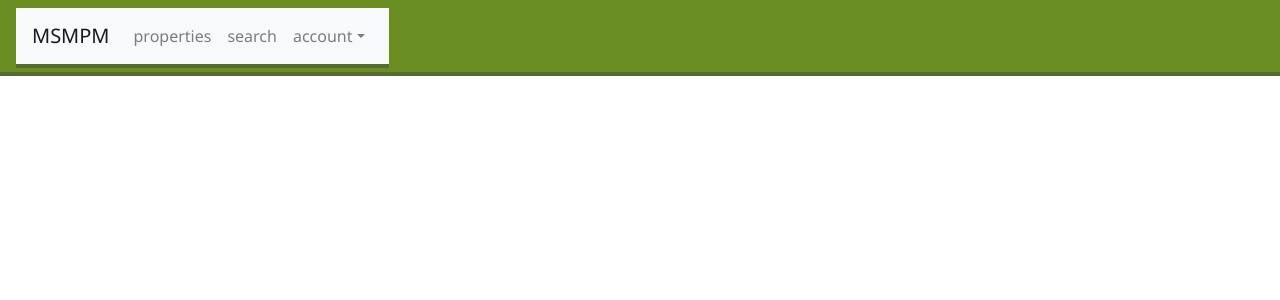
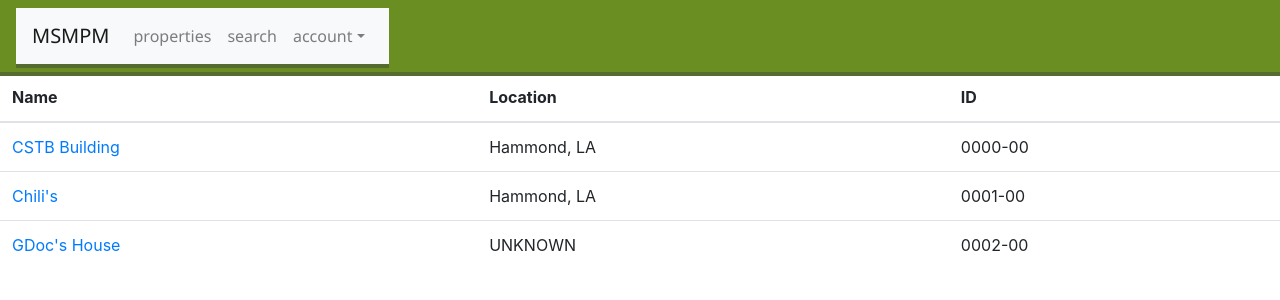
Before and after one commit to thomasgit227/CMPS285, a React (Create React App) app in the folder msmpm/msmpm/: page /properties in a window 1280 px wide. Shown: the top 300 px of the page. Built offline with nearby package versions, Linux system fonts and the light colour scheme.

Commit message:
Reorganized Project to be More Modular

```diff
--- a/msmpm/msmpm/src/home/App.js
+++ /dev/null
@@ -1,38 +0,0 @@
-import React from 'react';
-import { BrowserRouter, Redirect, Route, Switch } from 'react-router-dom';
-import './App.css';
-import AppNavbar from './AppNavbar';
-import EditHistory from './EditHistory';
-import Leaderboard from './Leaderboard';
-
-function App() {
-  return (
-    <div>
-      <BrowserRouter>
-        <Switch>
-
-          <Route path="/home">
-            <AppNavbar/>
-            <Leaderboard/>
-            <EditHistory/>
-          </Route>
-
-          <Route path="/properties/">
-            <AppNavbar/>
-          </Route>
-
-          <Route path="/search/">
-            <AppNavbar/>
-          </Route>
-
-          <Route>
-            <Redirect to = "/home"></Redirect>
-          </Route>
-
-        </Switch>
-      </BrowserRouter>
-
-    </div>
-  );
-}
-export default App
--- a/msmpm/msmpm/src/index.js
+++ b/msmpm/msmpm/src/index.js
@@ -2,7 +2,7 @@ import React from 'react';
 import ReactDOM from 'react-dom';
 import 'bootstrap/dist/css/bootstrap.min.css';
 import './index.css';
-import App from './home/App';
+import App from './main/App';
 import * as serviceWorker from './serviceWorker';
 
 ReactDOM.render(
--- /dev/null
+++ b/msmpm/msmpm/src/main/App.js
@@ -0,0 +1,31 @@
+import React from 'react';
+import { BrowserRouter, Redirect, Route, Switch } from 'react-router-dom';
+import './App.css';
+import Home from './Home';
+import MyProperty from './MyProperty';
+import Properties from './Properties';
+import Template from './Template';
+
+function App() {
+  return (
+    <div>
+      <BrowserRouter>
+        <Switch>
+
+          <Route path="/home"> <Home/> </Route>
+
+          <Route exact path="/properties/"> <Properties/> </Route>
+
+          <Route path="/properties/myproperty/"> <MyProperty/> </Route>
+
+          <Route path="/search/"> <Template/> </Route>
+
+          <Route> <Redirect to = "/home"></Redirect> </Route>
+
+        </Switch>
+      </BrowserRouter>
+
+    </div>
+  );
+}
+export default App
--- /dev/null
+++ b/msmpm/msmpm/src/main/Home.js
@@ -0,0 +1,15 @@
+import React from 'react';
+import './App.css';
+import AppNavbar from './AppNavbar';
+import EditHistory from './EditHistory';
+import Leaderboard from './Leaderboard';
+
+export default function Home() {
+    return (
+        <div className = 'home'>
+            <AppNavbar/>
+            <EditHistory/>
+            <Leaderboard/>
+        </div>
+    );
+}
--- a/msmpm/msmpm/src/home/Leaderboard.js
+++ b/msmpm/msmpm/src/main/Leaderboard.js
@@ -5,7 +5,6 @@ import {
   } from 'reactstrap';
 import {
     Link,
-    BrowserRouter,
 } from 'react-router-dom';
 
 
--- /dev/null
+++ b/msmpm/msmpm/src/main/MyProperty.js
@@ -0,0 +1,17 @@
+import React from 'react';
+import './App.css';
+import AppNavbar from './AppNavbar';
+
+export default function MyProperty() {
+    return (
+        <div className = 'myproperty'>
+            <AppNavbar/>
+            <h3>
+                This is a property
+            </h3>
+            <h6>
+                Eventually we will have this route to a page where we can pull data from the DB
+            </h6>
+        </div>
+    );
+}
--- /dev/null
+++ b/msmpm/msmpm/src/main/Properties.js
@@ -0,0 +1,12 @@
+import React from 'react';
+import AppNavbar from './AppNavbar';
+import PropertyList from "./PropertyList";
+
+export default function Properties() {
+  return (
+    <div>
+      <AppNavbar/>
+      <PropertyList/>
+    </div>
+  );
+}
--- /dev/null
+++ b/msmpm/msmpm/src/main/PropertyList.js
@@ -0,0 +1,54 @@
+import React from 'react';
+import {
+    Table,
+} from 'reactstrap';
+import {
+    Link,
+} from 'react-router-dom';
+
+export default function PropertyList() {
+    return (
+        <div className = 'fulllist'>
+            <Table>
+                <thead>
+                    <tr>
+                        <th>Name</th>
+                        <th>Location</th>
+                        <th>ID</th>
+                    </tr>
+                </thead>
+                <tbody>
+                    <tr>
+                        <td>
+                            <Link to="/properties/myproperty/">
+                                CSTB Building
+                            </Link>
+                        </td>
+                        <td>Hammond, LA</td>
+                        <td>0000-00</td>
+                    </tr>
+
+                    <tr>
+                        <td>
+                            <Link >
+                                Chili's
+                            </Link>
+                        </td>
+                        <td>Hammond, LA</td>
+                        <td>0001-00</td>
+                    </tr>
+
+                    <tr>
+                        <td>
+                            <Link >
+                                GDoc's House
+                            </Link>
+                        </td>
+                        <td>UNKNOWN</td>
+                        <td>0002-00</td>
+                    </tr>
+                </tbody>
+            </Table>
+        </div>
+      );
+}
--- /dev/null
+++ b/msmpm/msmpm/src/main/Template.js
@@ -0,0 +1,11 @@
+import React from 'react';
+import './App.css';
+import AppNavbar from './AppNavbar';
+
+export default function Template() {
+    return (
+        <div className = 'template'>
+            <AppNavbar/>
+        </div>
+    );
+}
```
Also changed, not shown: msmpm/msmpm/src/main/App.css (renamed from msmpm/msmpm/src/home/App.css), msmpm/msmpm/src/main/AppNavbar.js (renamed from msmpm/msmpm/src/home/AppNavbar.js), msmpm/msmpm/src/main/EditHistory.js (renamed from msmpm/msmpm/src/home/EditHistory.js).
